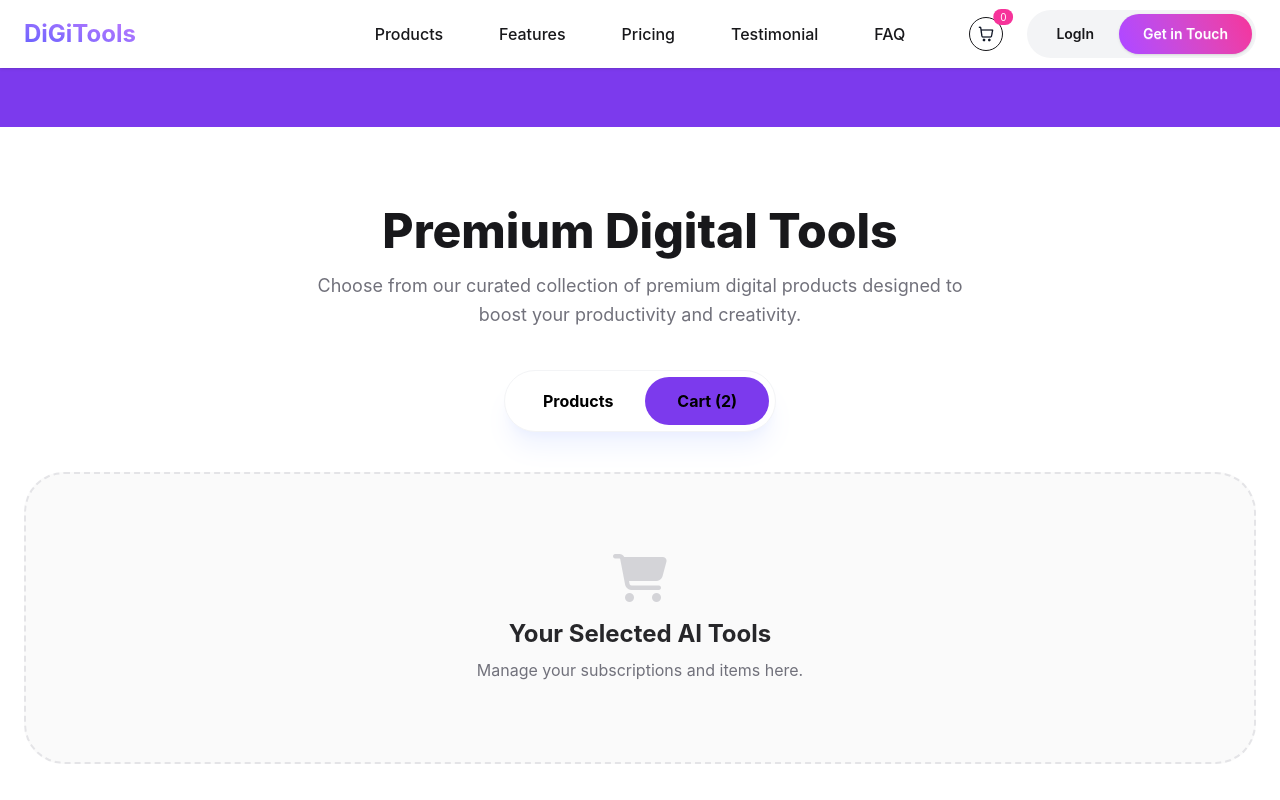
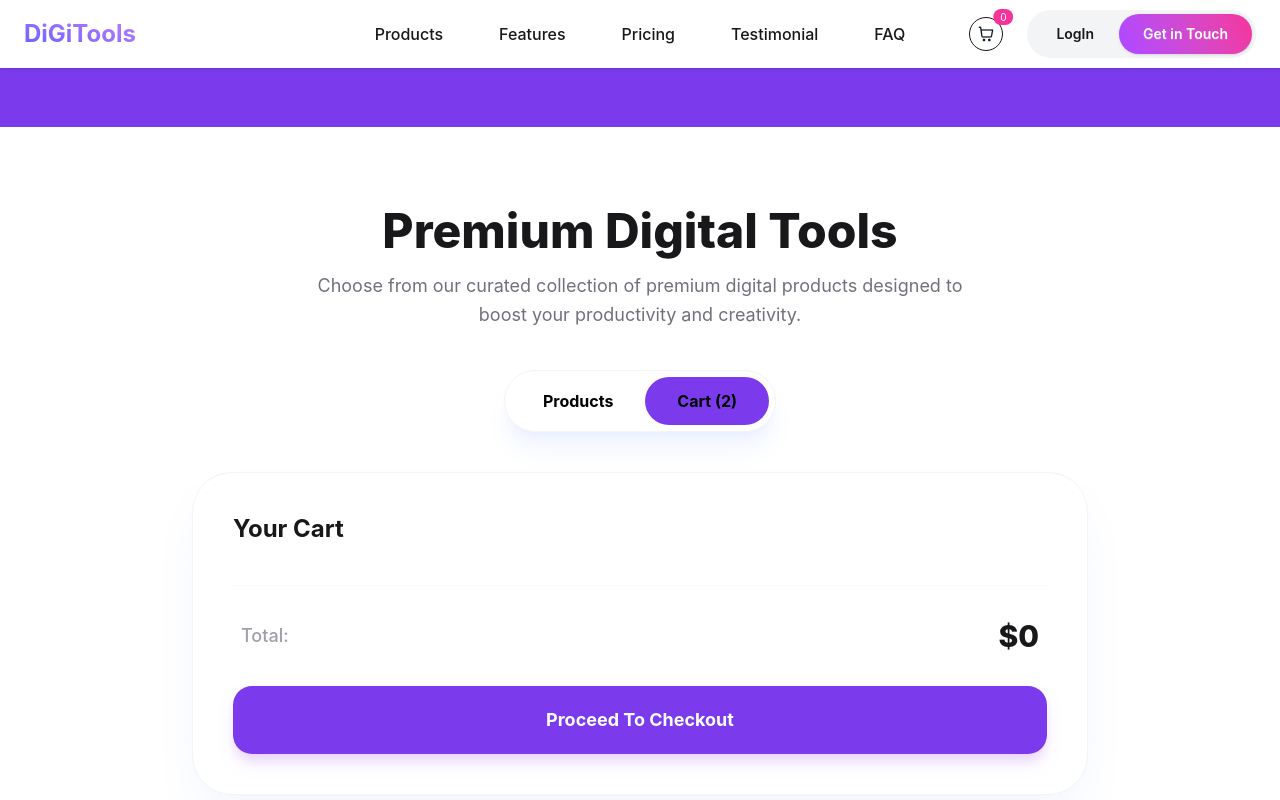
Before and after one commit to Bakir-Bhuyain/landing_page_with_react, a React (Vite) app: page / in a window 1280 px wide. Both pictures are taken after a click on the button "Cart (2)". Shown: the part 847-1647 px from the top of the page. Built offline with nearby package versions, Linux system fonts and the light colour scheme.

Commit message:
added the cart when we click on the buy now

```diff
--- a/src/App.jsx
+++ b/src/App.jsx
@@ -1,4 +1,4 @@
-import { Suspense} from 'react'
+import { Suspense, useState } from 'react'
 import './App.css'
 import Banner from './components/banner/Banner'
 import Cards from './components/cards/Cards'
@@ -20,20 +20,15 @@ const promiseCardInfo = fetchedCardInfo();
 
 function App() {
 
-
+  const [selectedCards, setSelectedCards] = useState([]);
+  console.log(selectedCards)
 
   return (
     <>
       <Navbar />
       <Banner />
       <State />
-      <DigitalTools promiseCardInfo={promiseCardInfo}/>
-
-      {/* <Suspense fallback={<div className="flex justify-center py-20"><span className="$$loading $$loading-spinner $$loading-xl"></span></div>}>
-        <Cards promiseCardInfo={promiseCardInfo} />
-      </Suspense> */}
-
-
+      <DigitalTools promiseCardInfo={promiseCardInfo} selectedCards={selectedCards} setSelectedCards={setSelectedCards}/>
       <GetStarted />
       <Subscription />
       <Transform />
--- a/src/components/cards/Cards.jsx
+++ b/src/components/cards/Cards.jsx
@@ -2,7 +2,7 @@ import React, { use } from 'react';
 import ModelCart from '../modelCart/ModelCart';
 
 
-const Cards = ({ promiseCardInfo }) => {
+const Cards = ({ promiseCardInfo, selectedCards, setSelectedCards }) => {
       const cards = use(promiseCardInfo);
 
 
@@ -10,7 +10,7 @@ const Cards = ({ promiseCardInfo }) => {
             <section className="max-w-[1450px] mx-auto px-6 py-16">
                   <div className="grid grid-cols-1 md:grid-cols-2 lg:grid-cols-3 gap-8">
                         {cards.map((card, index) => (
-                              <ModelCart card={card} index={index} />
+                              <ModelCart key={card.id} card={card} index={index} setSelectedCards={setSelectedCards} selectedCards={selectedCards}/>
                         ))}
                   </div>
 
--- a/src/components/digitalTools/DigitalTools.jsx
+++ b/src/components/digitalTools/DigitalTools.jsx
@@ -2,12 +2,13 @@ import { Suspense, useState } from 'react';
 import Cards from '../cards/Cards';
 import SelectedAi from '../selectedai/SelectedAi';
 
-const DigitalTools = ({ promiseCardInfo }) => {
+const DigitalTools = ({ promiseCardInfo, selectedCards, setSelectedCards }) => {
+      console.log(selectedCards);
       // const handleCartClick = () => {
       //       console.log('click cart', carts)
       // }
       const [carts, setCarts] = useState("products");
-      console.log(carts, "this is the carts item");
+      // console.log(carts, "this is the carts item");
       return (
             <section className="w-full bg-white py-20">
 
@@ -24,7 +25,7 @@ const DigitalTools = ({ promiseCardInfo }) => {
 
                         <div className="inline-flex items-center bg-white border border-gray-100 p-1.5 rounded-full shadow-xl shadow-indigo-100/50">
 
-                              <button onClick={() => setCarts("products")} className={`${carts === "products" ? "bg-[#7c3aed]" : "bg-white" }  text-black px-8 py-3 rounded-full font-bold text-sm md:text-base transition-all hover:bg-[#6d28d9]`}>
+                              <button onClick={() => setCarts("products")} className={`${carts === "products" ? "bg-[#7c3aed]" : "bg-white"}  text-black px-8 py-3 rounded-full font-bold text-sm md:text-base transition-all hover:bg-[#6d28d9]`}>
                                     Products
                               </button>
 
@@ -42,9 +43,9 @@ const DigitalTools = ({ promiseCardInfo }) => {
                               }>
                               </Suspense>
                               {carts === "products" ? (
-                                    <Cards promiseCardInfo={promiseCardInfo} />
+                                    <Cards promiseCardInfo={promiseCardInfo} selectedCards={selectedCards} setSelectedCards={setSelectedCards}/>
                               ) : (
-                                    <SelectedAi />
+                                    <SelectedAi selectedCards={selectedCards}/>
                               )}
                         </div>
                   </div>
--- a/src/components/modelCart/ModelCart.jsx
+++ b/src/components/modelCart/ModelCart.jsx
@@ -5,12 +5,13 @@ import portFolio from '../../assets/products/portfolio.png';
 import socialMedia from '../../assets/products/social-media.png';
 import writing from '../../assets/products/writing_2327400 1.png';
 import camera from '../../assets/products/camera.png';
-const ModelCart = ({ card, index }) => {
+const ModelCart = ({ card, index, selectedCards, setSelectedCards }) => {
       const iconList = [writing, designTool, camera, operationTool, portFolio, socialMedia];
 
       const [buyNow, setBuyNow] = useState(false)
       const handleBuyNow = () => {
             setBuyNow(true);
+            setSelectedCards([...selectedCards,card])
       }
 
       return (
--- a/src/components/selectedai/SelectedAi.jsx
+++ b/src/components/selectedai/SelectedAi.jsx
@@ -1,11 +1,46 @@
 import React from 'react';
 
-const SelectedAi = () => {
+const SelectedAi = ({ selectedCards }) => {
       return (
-            <div className="py-20 border-2 border-dashed border-zinc-200 rounded-[2.5rem] bg-zinc-50">
-                  <i className="fa-solid fa-cart-shopping text-zinc-300 text-5xl mb-4"></i>
-                  <h2 className="text-2xl font-bold text-zinc-800">Your Selected AI Tools</h2>
-                  <p className="text-zinc-500 mt-2">Manage your subscriptions and items here.</p>
+            <div className="max-w-4xl mx-auto bg-white border border-gray-100 rounded-[2.5rem] p-10 shadow-2xl shadow-indigo-100/50 text-left mt-10">
+                  <h2 className="text-2xl font-bold text-zinc-900 mb-8">Your Cart</h2>
+
+                  <div className="space-y-4 mb-10">
+
+                        {selectedCards?.map((item) => (
+                              <div
+                                    key={item.id}
+                                    className="flex items-center justify-between p-6 bg-zinc-50/50 rounded-2xl border border-zinc-100/50"
+                              >
+                                    <div>
+                                          <h3 className="font-bold text-zinc-800 text-lg leading-tight">
+                                                {item.title}
+                                          </h3>
+                                          <p className="text-zinc-400 font-medium text-sm mt-1">
+                                                ${item.price}
+                                          </p>
+                                    </div>
+
+                                    <span className="text-[#ff4d6d] font-bold text-sm px-4 py-2 cursor-pointer">
+                                          Remove
+                                    </span>
+                              </div>
+                        ))}
+                  </div>
+
+                  <div className="border-t border-zinc-50 pt-8 mt-10">
+                        <div className="flex justify-between items-center mb-8 px-2">
+                              <span className="text-zinc-400 font-medium text-lg">Total:</span>
+
+                              <span className="text-3xl font-extrabold text-zinc-900">
+                                    ${selectedCards?.reduce((total, item) => total + item.price, 0) || 0}
+                              </span>
+                        </div>
+
+                        <button className="w-full py-5 bg-[#7c3aed] hover:bg-[#6d28d9] text-white font-bold rounded-[1.2rem] text-lg transition-all shadow-lg shadow-purple-200">
+                              Proceed To Checkout
+                        </button>
+                  </div>
             </div>
       );
 };
```
